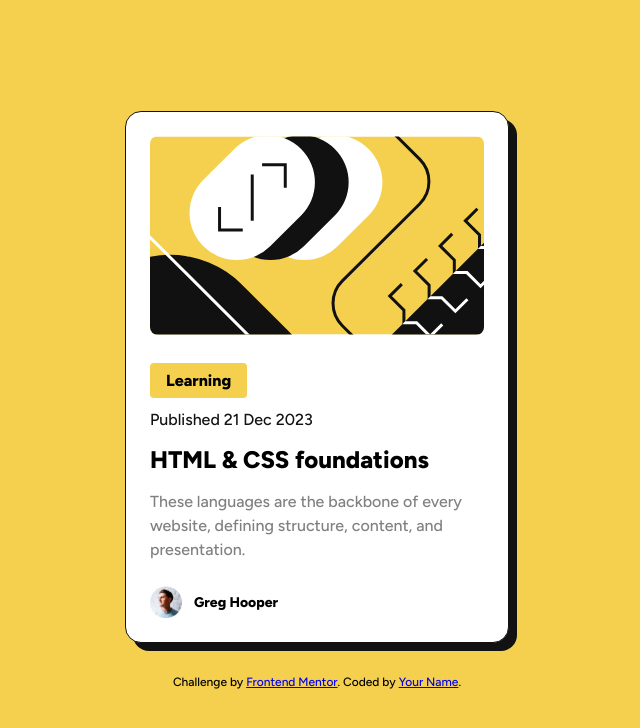
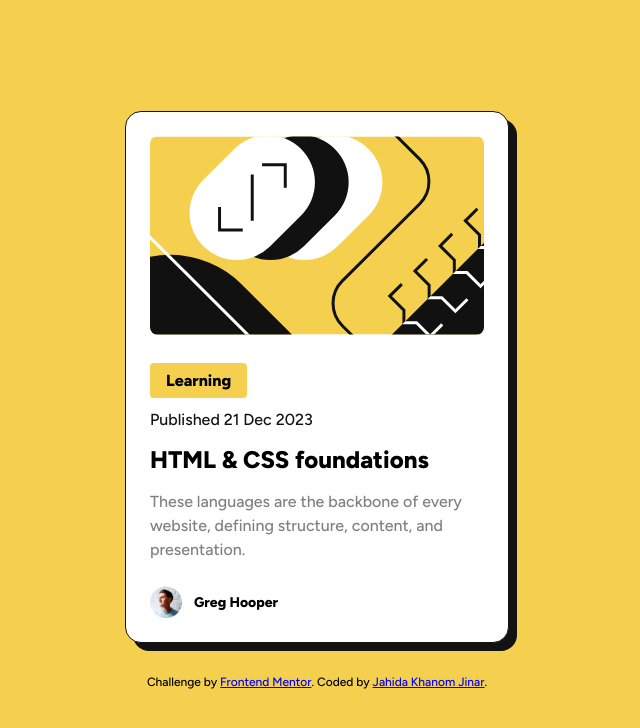
Before and after one commit to JahidaJinar/Blog-preview-card, a plain HTML site: page index.html in a window 1280 px wide. Shown: the whole page, without its empty margins (323-963 px from the left). Drawn offline with Linux system fonts and the light colour scheme.

Commit message:
Update index.html

```diff
--- a/index.html
+++ b/index.html
@@ -51,7 +51,7 @@
       Challenge by
       <a href="https://www.frontendmentor.io?ref=challenge" target="_blank"
         >Frontend Mentor</a
-      >. Coded by <a href="#">Your Name</a>.
+      >. Coded by <a href="https://www.frontendmentor.io/profile/JahidaJinar">Jahida Khanom Jinar</a>.
     </footer>
   </body>
 </html>
```
